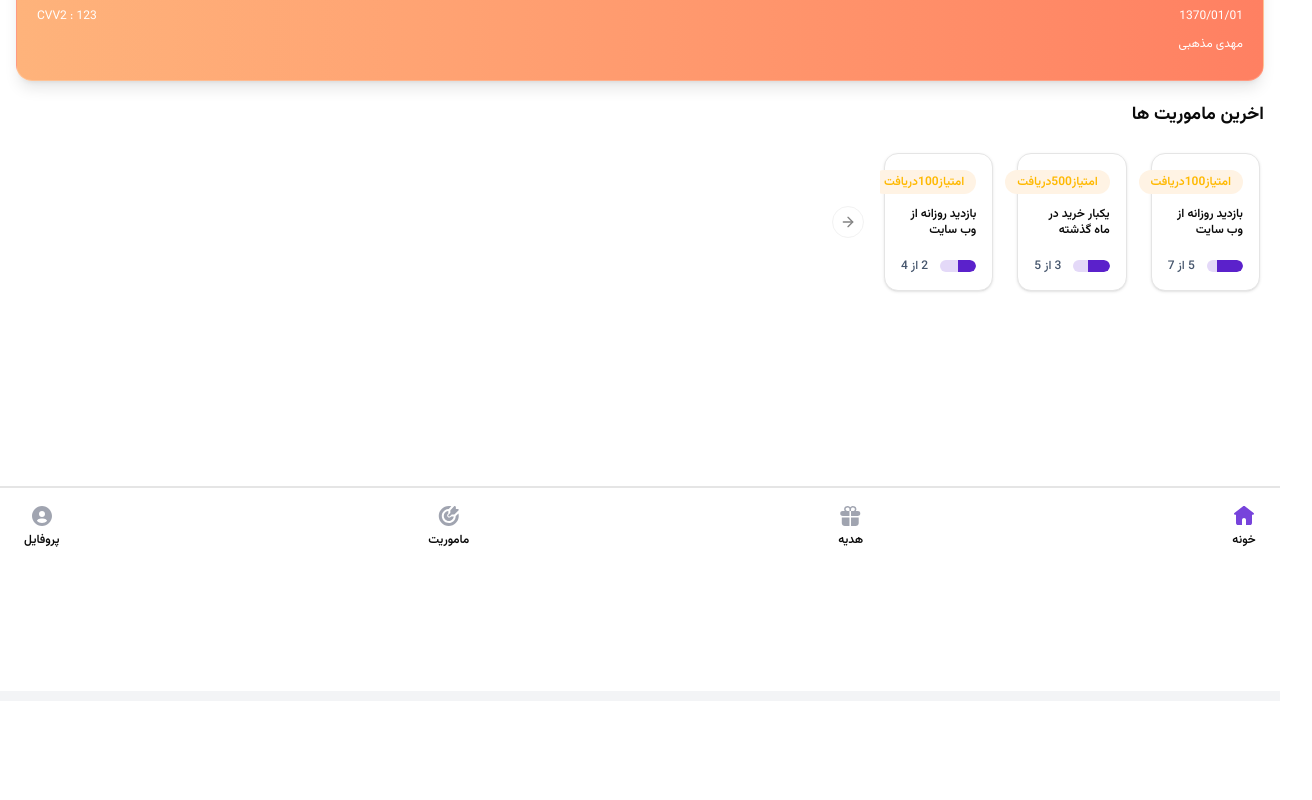
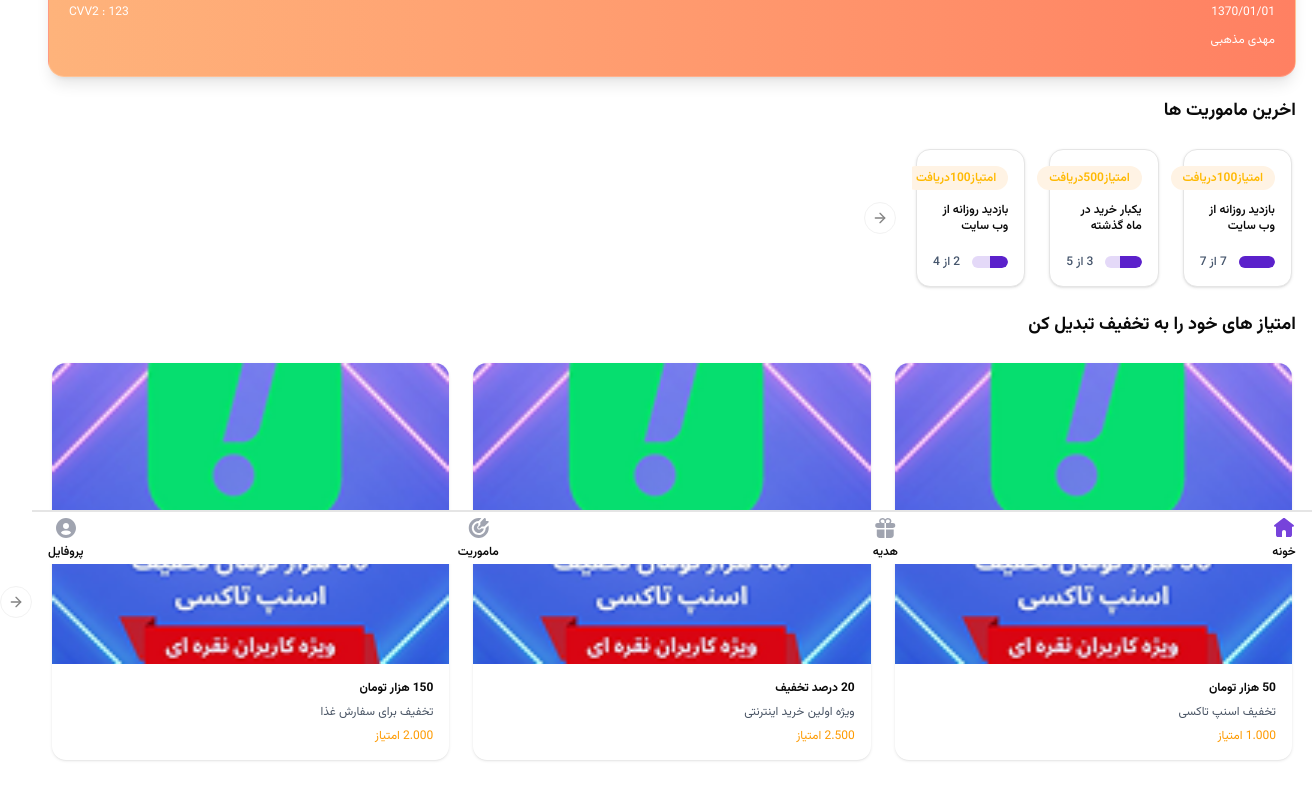
Before and after one commit to mahdimazhabi/club-dashbord, a React (Vite) app: page /home in a window 1280 px wide. Shown: the part 236-1036 px from the top of the page, 1312 px wide, since content can reach past the window. Before the commit the page ends 937 px from the top, so only its background shows below. Built offline with nearby package versions, Linux system fonts and the light colour scheme.

Commit message:
add new compoents Points

```diff
--- a/src/page/home/components/Mission.tsx
+++ b/src/page/home/components/Mission.tsx
@@ -10,7 +10,7 @@
 
 export function Mission() {
   const DataList = [
-    { point: "100", title: "بازدید روزانه از وب سایت", progress: { current: 5, total: 7 } },
+    { point: "100", title: "بازدید روزانه از وب سایت", progress: { current: 7, total: 7 } },
     { point: "500", title: "یکبار خرید در ماه گذشته", progress: { current: 3, total: 5 } },
     { point: "100", title: "بازدید روزانه از وب سایت", progress: { current: 2, total: 4 } },
     { point: "500", title: "یکبار خرید در ماه گذشته", progress: { current: 1, total: 3 } },
--- /dev/null
+++ b/src/page/home/components/Point.tsx
@@ -0,0 +1,85 @@
+import { Card, CardContent } from "@/components/ui/card";
+import {
+  Carousel,
+  CarouselContent,
+  CarouselItem,
+  CarouselNext,
+  CarouselPrevious,
+} from "@/components/ui/carousel";
+import img from "@/assets/img/Rectangle 870.png";
+
+const Point = () => {
+  const DataList = [
+    {
+      point: "1.000",
+      title: "50 هزار تومان تخفیف اسنپ تاکسی",
+      subTitle: "ویژه کاربران نقره ای",
+      amount: "50 هزار تومان",
+      description: "تخفیف اسنپ تاکسی",
+    },
+    {
+      point: "2.500",
+      title: "20 درصد تخفیف",
+      subTitle: "ویژه کلیه کاربران",
+      amount: "20 درصد تخفیف",
+      description: "ویژه اولین خرید اینترنتی",
+    },
+    {
+      point: "2.000",
+      title: "150/000 تومان تخفیف",
+      subTitle: "ویژه کلیه پیتزا",
+      amount: "150 هزار تومان",
+      description: "تخفیف برای سفارش غذا",
+    },
+  ];
+
+  return (
+    <div className="mt-5">
+      <h1 className="mb-5 text-lg font-bold">
+        امتیاز های خود را به تخفیف تبدیل کن
+      </h1>
+      <Carousel
+        opts={{
+          align: "start",
+        }}
+        className="w-full"
+      >
+        <CarouselContent>
+          {DataList.map((item, index) => (
+            <CarouselItem
+              key={index}
+              className="md:basis-1/2 lg:basis-1/3 mb-20 cursor-pointer"
+            >
+              <div className="p-1">
+                <Card className="border-0 overflow-hidden">
+                  <CardContent className="p-0">
+                    <img
+                      src={img}
+                      alt="background"
+                      className="w-full  object-cover"
+                    />
+                    <div className="p-4">
+                      <div className="flex flex-col gap-2">
+                        <p className="text-xs font-bold">{item.amount}</p>
+                        <p className="text-xs text-gray-600">
+                          {item.description}
+                        </p>
+                        <div className="flex items-center gap-2 text-amber-500">
+                          <span className="text-xs">{item.point} امتیاز</span>
+                        </div>
+                      </div>
+                    </div>
+                  </CardContent>
+                </Card>
+              </div>
+            </CarouselItem>
+          ))}
+        </CarouselContent>
+        <CarouselPrevious />
+        <CarouselNext />
+      </Carousel>
+    </div>
+  );
+};
+
+export default Point;
--- a/src/shared/components/Header.tsx
+++ b/src/shared/components/Header.tsx
@@ -3,7 +3,7 @@
 import { TierIcon, PointsIcon, VoucherIcon } from "@/assets";
 const Header = () => {
   const DataList = [
-    { id: 1, title: " کد  12  ", icon: <VoucherIcon /> },
+    { id: 1, title: "   12 کد  ", icon: <VoucherIcon /> },
     { id: 2, title: "1.200", icon: <PointsIcon /> },
     { id: 1, title: "سکه", icon: <TierIcon /> },
   ];
@@ -12,12 +12,12 @@
       <div className="bg-gradient-to-br from-primary-50 via-primary-40 to-primary-30  ">
         <div className="flex items-center gap-2 p-5">
           <NotiIcon className="text-white font-bold" />
-          <h1 className="text-white text-lg">سلام دانیال</h1>
+          <h1 className="text-white ">سلام دانیال</h1>
         </div>
         <div>
-          <ul className="flex bg-white/15 rounded-t-lg px-4 py-5 justify-between text-white ">
+          <ul className="flex bg-white/15 rounded-t-lg px-4 py-5 justify-between text-white text-sm ">
             {DataList.map((item) => (
-              <li key={item.id} className="flex items-center gap-4 ">
+              <li key={item.id} className="flex items-center gap-2 ">
                 {item.icon}
                 {item.title}
                 <ChevronRightIcon className="rotate-180" />
--- a/src/shared/components/Navbar.tsx
+++ b/src/shared/components/Navbar.tsx
@@ -10,10 +10,10 @@
   return (
     <nav>
       <div className="fixed bottom-0 bg-white w-full">
-        <ul className="flex justify-between w-full px-4 py-2 border-t-2 ">
+        <ul className="flex justify-between w-full px-4  border-t-2 ">
           {DataList.map((item, index) => (
             <Link to={item.path} key={index}>
-              <li className="flex flex-col items-center gap-1 text-xs font-semibold m-2">
+              <li className="flex flex-col items-center gap-1 text-xs font-semibold my-1">
                 {item.icon}
                 {item.title}
               </li>
--- a/src/shared/layout/HomeLayout/HomeLayout.tsx.tsx
+++ b/src/shared/layout/HomeLayout/HomeLayout.tsx.tsx
@@ -2,14 +2,16 @@
 import Navbar from "@/shared/components/Navbar";
 import CardBunk from "@/page/home/components/CardBunk";
 import { Mission } from "@/page/home/components/Mission";
+import Point from "@/page/home/components/Point";
 
 const HomeLayout = () => {
   return (
-    <div className="min-h-screen bg-gray-100">
+    <div className="min-h-screen bg-white">
       <Header />
       <main className="container mx-auto px-4 py-6 bg-white rounded-t-xl  relative bottom-2.5 h-screen ">
         <CardBunk />
         <Mission />
+        <Point />
       </main>
       <Navbar />
     </div>
```
Also changed, not shown: src/assets/img/Rectangle 870.png (added).
